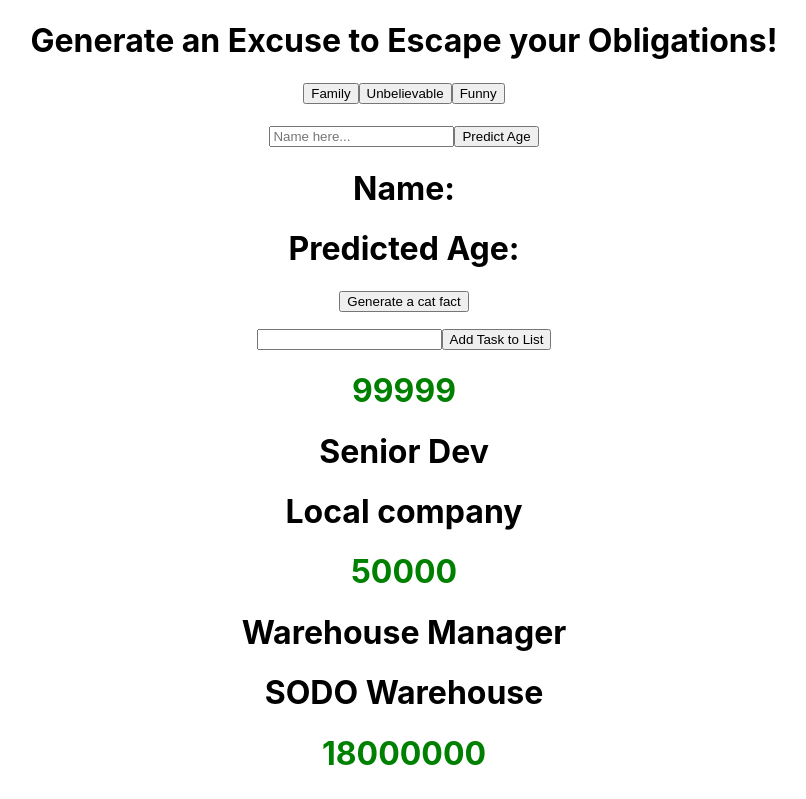
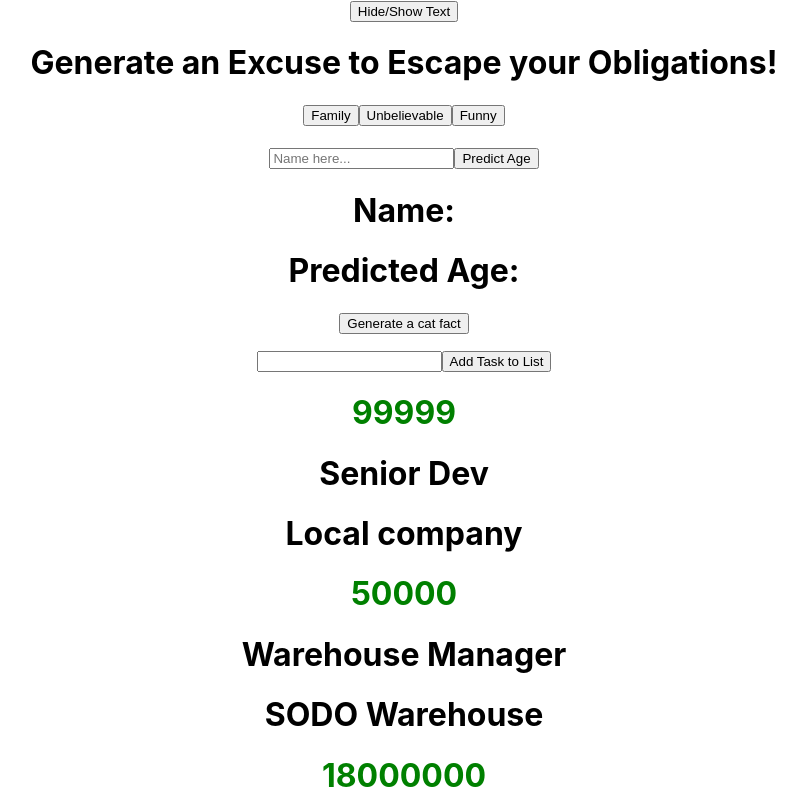
Before and after one commit to thegabe101/react-practice, a React (Create React App) app: page / in a window 1280 px wide. Shown: the top 799 px of the page, without its empty margins (236-1042 px from the left). Built offline with nearby package versions, Linux system fonts and the light colour scheme.

Commit message:
added custom toggle hook

```diff
--- a/src/App.js
+++ b/src/App.js
@@ -9,10 +9,18 @@ import { CatFact } from './components/CatFact';
 import { AgePredictor } from './components/AgePredictor';
 import { Excuser } from './components/Excuser';
 import { BrowserRouter as Router, Routes, Route } from 'react-router-dom';
+import { useToggle } from './components/useToggle';
 
 function App() {
+
+  const [isVisible, toggle] = useToggle();
+
+  //can call another custom hook from the export usetoggle simply by renaming the const array
+
   return (
     <div className="App">
+      {isVisible && <h1>Text is visible using usetoggle</h1>}
+      <button onClick={toggle}>Hide/Show Text</button>
       <Excuser />
       <AgePredictor />
       <CatFact />
--- /dev/null
+++ b/src/components/useToggle.js
@@ -0,0 +1,13 @@
+import { useState } from "react";
+
+export const useToggle = (initValue = false) => {
+    const [isVisible, setIsVisible] = useState(initValue);
+
+    const toggle = () => {
+        setIsVisible((prev) => !prev)
+    }
+
+
+    return [isVisible, toggle]
+
+}
```
